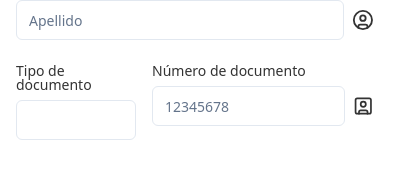
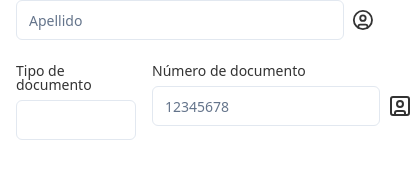
Before and after one commit to FabioECalderon/AppNomina-frontend, a React (Vite) app: page /register in a window 390 px wide. Shown: the part 260-432 px from the top of the page, 412 px wide, since content can reach past the window. Built offline with nearby package versions, Linux system fonts and the light colour scheme.

Commit message:
Finished register form

```diff
--- a/src/components/user/RegisterForm.jsx
+++ b/src/components/user/RegisterForm.jsx
@@ -117,7 +117,7 @@ export default function RegisterForm() {
             />
           </div>
           <div className="flex gap-8 flex-col sm:flex-row sm:justify-center">
-            <div className="flex gap-4">
+            <div className="flex gap-4 w-auto">
               <FormField
                 control={form.control}
                 name="idType"
@@ -151,7 +151,7 @@ export default function RegisterForm() {
                         placeholder="12345678"
                         {...field}
                         type="number"
-                        className=" grow min-w-[120px] max-w-[500] sm:w-[125px] md:w-[205px]"
+                        className=" w-auto sm:w-[125px] md:w-[205px]"
                         suffix={<UserSquare />}
                       />
                     </FormControl>
```
